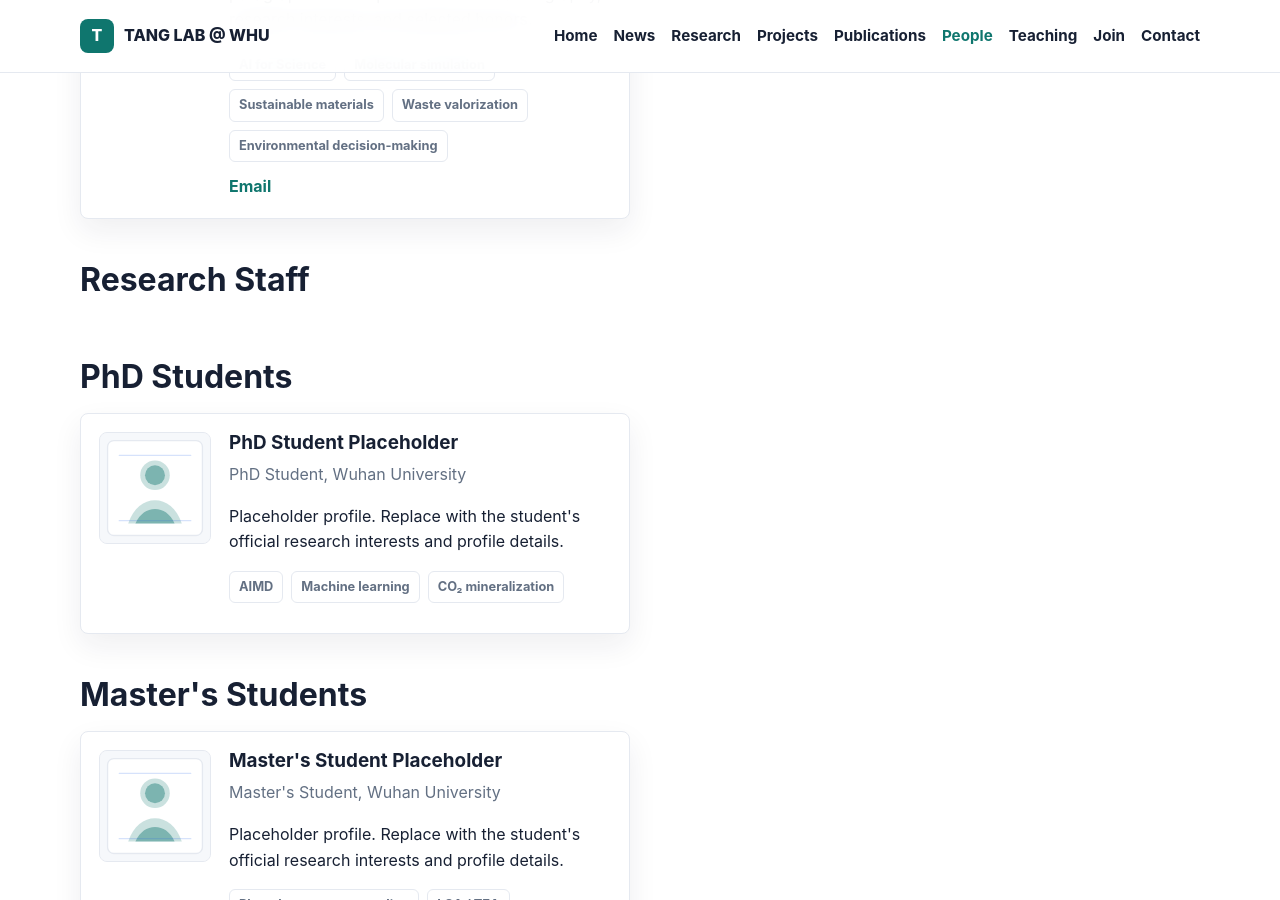
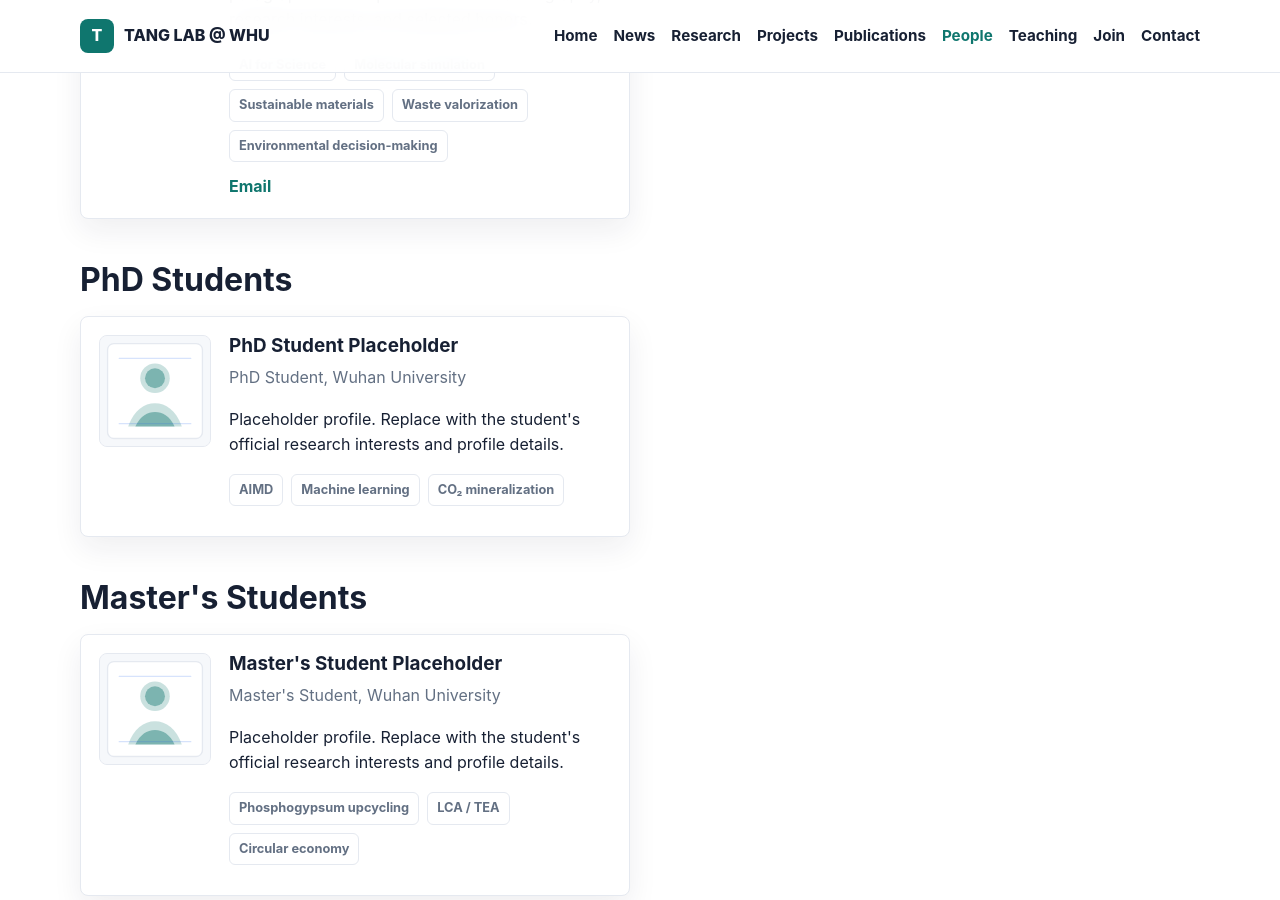
Before and after one commit to TANG-LAB-WHU/tanglab.github.io, a Jekyll site: the page built from pages/people.html, in a window 1280 px wide and 900 px high, scrolled down 847 px. Built offline with Jekyll 4.4.1, drawn with Linux system fonts in a browser that asks for light colours.

Commit message:
style: only render people group headers if they contain active members

```diff
--- a/pages/people.html
+++ b/pages/people.html
@@ -12,10 +12,13 @@ permalink: /people/
 {% assign labels = "Principal Investigator,Research Staff,PhD Students,Master's Students,Undergraduate Researchers,Visiting Students,Alumni" | split: "," %}
 
 {% for group in groups %}
-  <h2>{{ labels[forloop.index0] }}</h2>
-  <div class="people-grid">
-    {% for person in site.data.people[group] %}
-      {% include person-card.html person=person %}
-    {% endfor %}
-  </div>
+  {% assign group_members = site.data.people[group] %}
+  {% if group_members and group_members.size > 0 %}
+    <h2>{{ labels[forloop.index0] }}</h2>
+    <div class="people-grid">
+      {% for person in group_members %}
+        {% include person-card.html person=person %}
+      {% endfor %}
+    </div>
+  {% endif %}
 {% endfor %}
```
